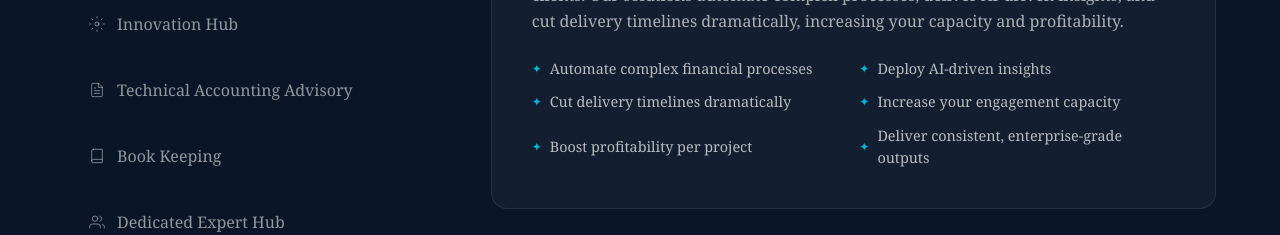
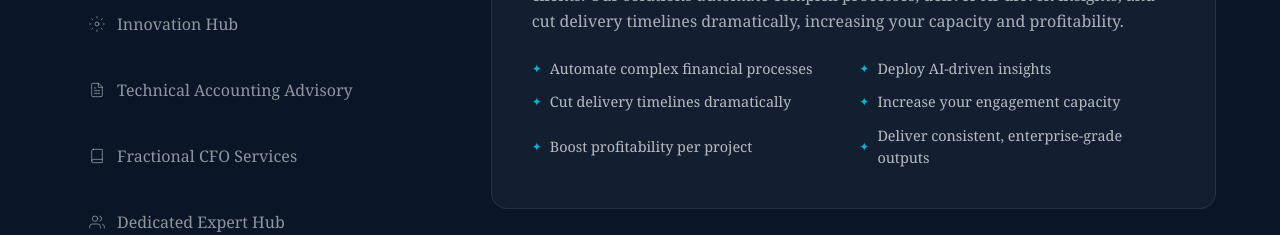
Before and after one commit to devashish2006/SuviCorp, a Next.js app: page / in a window 1280 px wide. Shown: the part 3680-3915 px from the top of the page. Built offline with nearby package versions, Linux system fonts and the light colour scheme.

Commit message:
finally completed 01

```diff
--- a/components/layout/Footer.tsx
+++ b/components/layout/Footer.tsx
@@ -8,7 +8,7 @@ const footerLinks = {
     { label: 'Bespoke SaaS', href: '#bespoke' },
     { label: 'Innovation Hub', href: '#innovation' },
     { label: 'Technical Accounting Advisory', href: '#advisory' },
-    { label: 'Book Keeping', href: '#bookkeeping' },
+    { label: 'Fractional CFO Services', href: '#bookkeeping' },
     { label: 'Dedicated Expert Hub', href: '#expert' },
     { label: 'Suvicorp Knowledge Hub', href: '#knowledge' },
   ],
--- a/components/sections/Services.tsx
+++ b/components/sections/Services.tsx
@@ -109,9 +109,9 @@ const services: ServiceContent[] = [
         <path d="M6.5 2H20v20H6.5A2.5 2.5 0 0 1 4 19.5v-15A2.5 2.5 0 0 1 6.5 2z" />
       </svg>
     ),
-    title: 'Book Keeping',
-    shortTitle: 'Book Keeping',
-    description: 'Comprehensive book keeping solutions designed to streamline your financial operations and ensure compliance. Our team provides accurate, timely, and organized financial records, allowing you to focus on your core business.',
+    title: 'Fractional CFO Services',
+    shortTitle: 'Fractional CFO Services',
+    description: 'Comprehensive fractional CFO services designed to streamline your financial operations and ensure compliance. Our team provides accurate, timely, and organized financial records, allowing you to focus on your core business.',
     points: [
       'Accurate and timely record keeping',
       'Financial compliance and organization',
```
